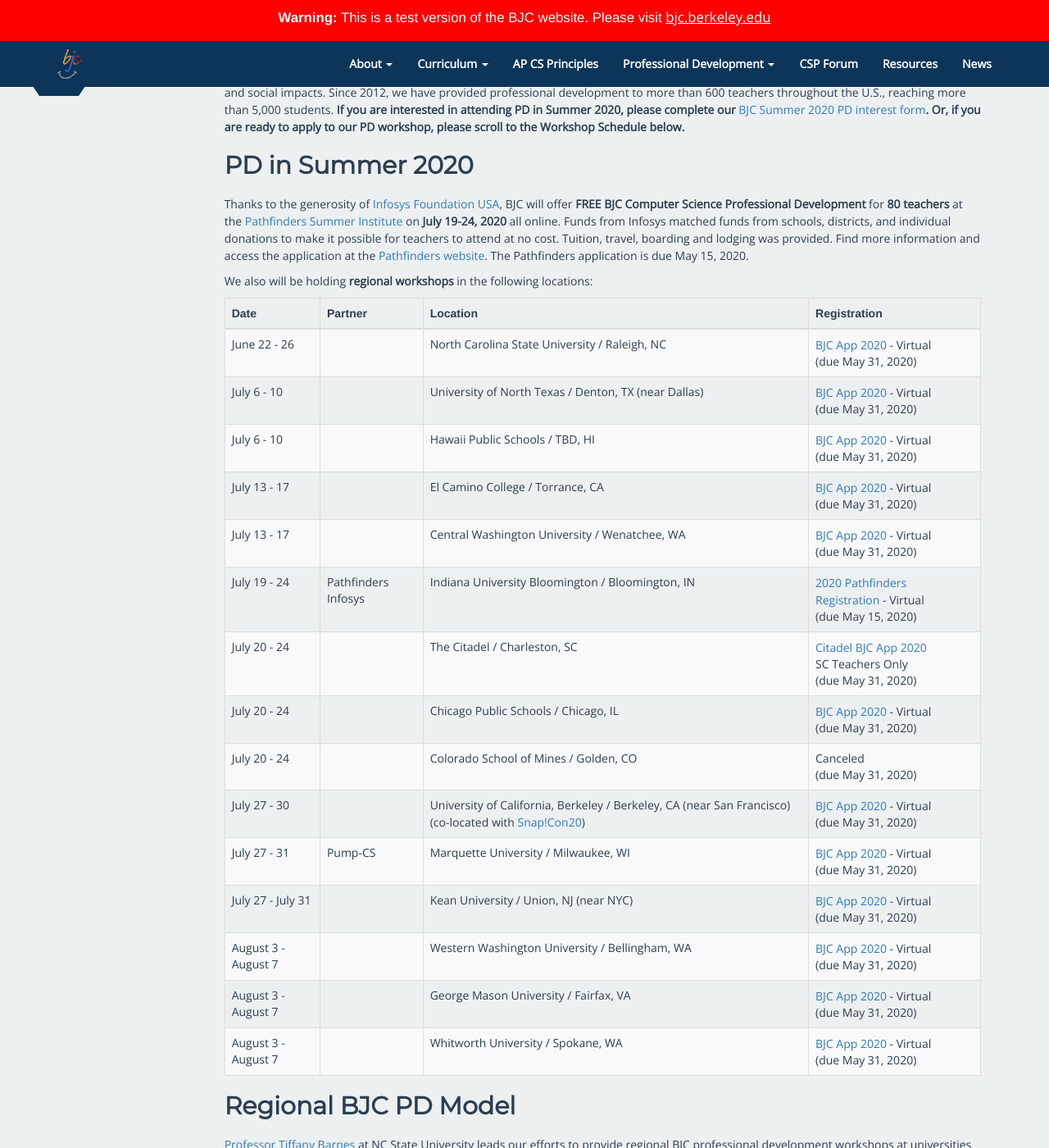
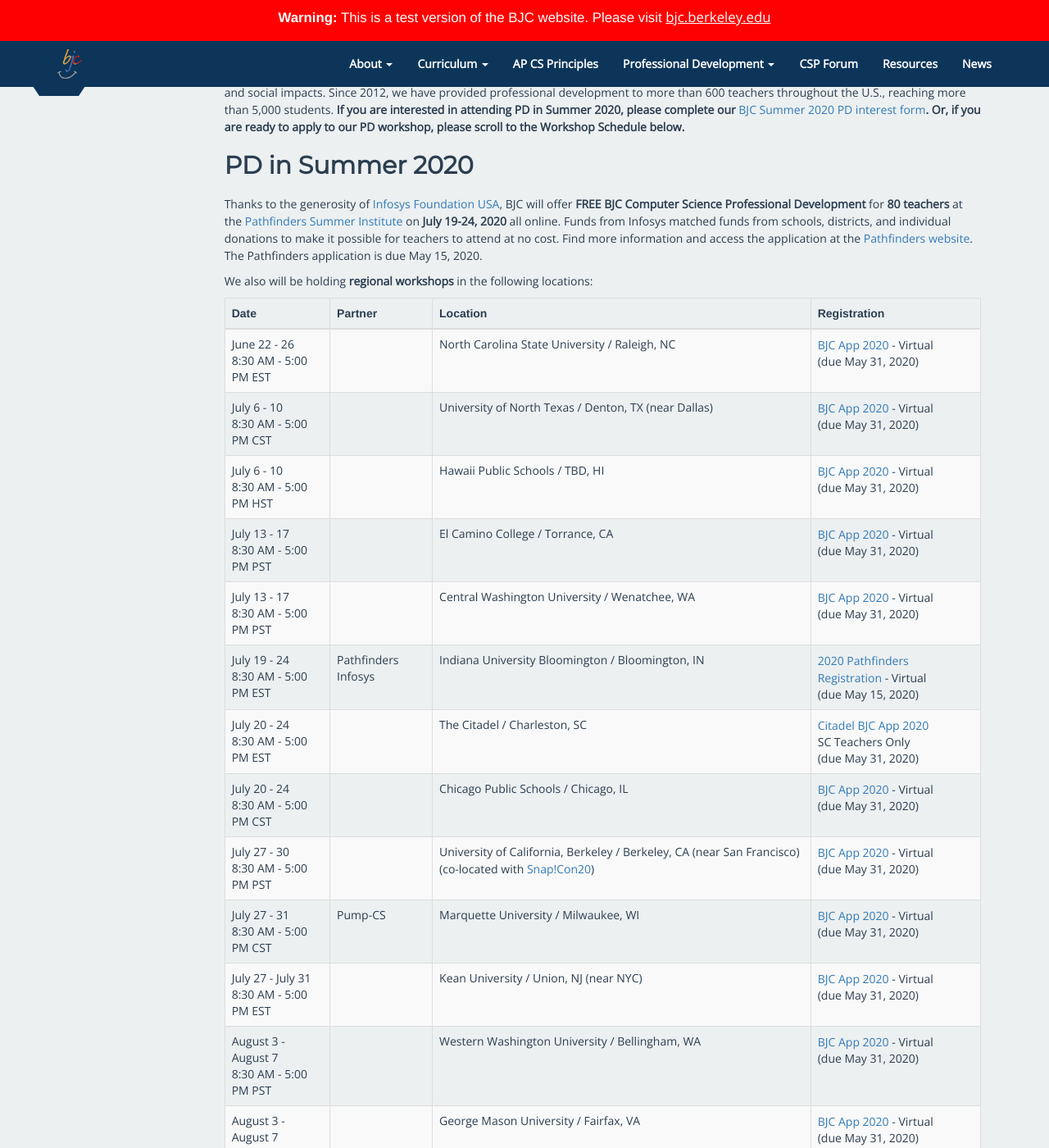
Before and after one commit to beautyjoy/beautyjoy.github.io, a Jekyll site: the page built from summer-pd/index.md, in a window 1280 px wide and 1400 px high, scrolled down 389 px. Shown: the whole window at 82% size. Built offline with Jekyll 4.4.1, drawn with Linux system fonts in a browser that asks for light colours; some of the changed text lies outside the part shown.

Commit message:
updated to online wording

```diff
--- a/summer-pd/index.md
+++ b/summer-pd/index.md
@@ -45,7 +45,9 @@
 
 <!-- More information about Summer 2020 PD will be released in Winter 2020. If you are interested in attending PD in Summer 2020, please complete our [BJC Summer 2020 PD interest form][pd-interest-form-link]. -->
 
-Thanks to the generosity of [Infosys Foundation USA][infosys], BJC will offer **FREE BJC Computer Science Professional Development** for **80 teachers** at the [Pathfinders Summer Institute][pathfinders] on **July 19-24, 2020** all online. Funds from Infosys matched funds from schools, districts, and individual donations to make it possible for teachers to attend at no cost. Tuition, travel, boarding and lodging was provided. Find more information and access the application at the [Pathfinders website][pathfinders-app-link]. The Pathfinders application is due May 15, 2020.
+Thanks to the generosity of [Infosys Foundation USA][infosys], BJC will offer **FREE BJC Computer Science Professional Development** for **80 teachers** at the [Pathfinders Summer Institute][pathfinders] on **July 19-24, 2020** all online. Funds from Infosys matched funds from schools, districts, and individual donations to make it possible for teachers to attend at no cost. Find more information and access the application at the [Pathfinders website][pathfinders-app-link]. The Pathfinders application is due May 15, 2020.
+
+<!-- Tuition, travel, boarding and lodging was provided. -->
 
 [pathfinders-app-link]: http://www.infosys.org/infosys-foundation-usa/pathfinders/summer/Pages/index.aspx
 
@@ -63,7 +65,8 @@
 </thead>
 <tbody>
   <tr>
-    <td>June 22 - 26</td>
+    <td>June 22 - 26
+	  <br> 8:30 AM - 5:00 PM EST</td>
     <td></td>
     <td>North Carolina State University / Raleigh, NC</td>
 	<td><a href="https://bjc.link/pdapp20">BJC App 2020</a> - Virtual
@@ -71,35 +74,40 @@
 
   </tr>
   <tr>
-    <td>July 6 - 10</td>
+    <td>July 6 - 10
+	    <br> 8:30 AM - 5:00 PM CST</td>
     <td></td>
     <td>University of North Texas / Denton, TX (near Dallas)</td>
 	<td><a href="https://bjc.link/pdapp20">BJC App 2020</a> - Virtual
 	<br>(due May 31, 2020)</td>
   </tr>
   <tr>
-    <td>July 6 - 10</td>
+    <td>July 6 - 10
+	    <br> 8:30 AM - 5:00 PM HST</td>
 	<td></td>
     <td>Hawaii Public Schools / TBD, HI</td>
 	<td><a href="https://bjc.link/pdapp20">BJC App 2020</a> - Virtual
 	<br>(due May 31, 2020)</td>
   </tr>
   <tr>
-    <td>July 13 - 17</td>
+    <td>July 13 - 17
+	    <br> 8:30 AM - 5:00 PM PST</td>
 	<td></td>
     <td>El Camino College / Torrance, CA</td>
 	<td><a href="https://bjc.link/pdapp20">BJC App 2020</a> - Virtual
 	<br>(due May 31, 2020)</td>
   </tr>
   <tr>
-    <td>July 13 - 17</td>
+    <td>July 13 - 17
+	    <br> 8:30 AM - 5:00 PM PST</td>
 	<td></td>
     <td>Central Washington University / Wenatchee, WA</td>
 	<td><a href="https://bjc.link/pdapp20">BJC App 2020</a> - Virtual
 	<br>(due May 31, 2020)</td>
   </tr>
   <tr>
-    <td>July 19 - 24</td>
+    <td>July 19 - 24
+	    <br> 8:30 AM - 5:00 PM EST</td>
 	<td>Pathfinders Infosys</td>
     <td>Indiana University Bloomington / Bloomington, IN</td>
 	<td><a href="http://www.infosys.org/infosys-foundation-usa/pathfinders/summer/Pages/index.aspx">2020 Pathfinders Registration</a> - Virtual
@@ -112,7 +120,8 @@
 	</td>-->
   </tr>
   <tr>
-    <td>July 20 - 24</td>
+    <td>July 20 - 24
+	    <br> 8:30 AM - 5:00 PM EST</td>
 	<td></td>
     <td>The Citadel / Charleston, SC</td>
 	<td><a href="http://bit.ly/CSPDweek2020">Citadel BJC App 2020</a>
@@ -120,23 +129,16 @@
 	<br>(due May 31, 2020)</td>
   </tr>
   <tr>
-    <td>July 20 - 24</td>
+    <td>July 20 - 24
+	    <br> 8:30 AM - 5:00 PM CST</td>
 	<td></td>
     <td>Chicago Public Schools / Chicago, IL</td>
 	<td><a href="https://bjc.link/pdapp20">BJC App 2020</a> - Virtual
 	<br>(due May 31, 2020)</td>
   </tr>
   <tr>
-    <td>July 20 - 24</td>
-	<td></td>
-    <td>Colorado School of Mines / Golden, CO</td>
-	<td>Canceled
-	<!-- <td><a href="https://bjc.link/pdapp20">BJC App 2020</a> - Virtual> -->
-	<br>(due May 31, 2020)</td>
-  </tr>
-
-  <tr>
-    <td>July 27 - 30</td>
+    <td>July 27 - 30
+	<br> 8:30 AM - 5:00 PM PST</td>
 	<td></td>
     <td>University of California, Berkeley / Berkeley, CA (near San Francisco) (co-located with <a href='https://snapcon.org'>Snap!Con20</a>)</td>
 	<td><a href="https://bjc.link/pdapp20">BJC App 2020</a> - Virtual
@@ -144,35 +146,40 @@
   </tr>
 
   <tr>
-    <td>July 27 - 31</td>
+    <td>July 27 - 31
+	    <br> 8:30 AM - 5:00 PM CST</td>
 	<td>Pump-CS</td>
     <td>Marquette University / Milwaukee, WI</td>
 	<td><a href="https://bjc.link/pdapp20">BJC App 2020</a> - Virtual
 	<br>(due May 31, 2020)</td>
   </tr>
   <tr>
-    <td>July 27 - July 31</td>
+    <td>July 27 - July 31
+	    <br> 8:30 AM - 5:00 PM EST</td>
 	  <td></td>
     <td>Kean University / Union, NJ (near NYC)</td>
 	<td><a href="https://bjc.link/pdapp20">BJC App 2020</a> - Virtual
 	<br>(due May 31, 2020)</td>
   </tr>
   <tr>
-    <td>August 3 - August 7</td>
+    <td>August 3 - August 7
+	    <br> 8:30 AM - 5:00 PM PST</td>
 	<td></td>
     <td>Western Washington University / Bellingham, WA</td>
 	<td><a href="https://bjc.link/pdapp20">BJC App 2020</a> - Virtual
 	<br>(due May 31, 2020)</td>
   </tr>
   <tr>
-    <td>August 3 - August 7</td>
+    <td>August 3 - August 7
+	    <br> 8:30 AM - 5:00 PM EST</td>
 	<td></td>
     <td>George Mason University / Fairfax, VA</td>
 	<td><a href="https://bjc.link/pdapp20">BJC App 2020</a> - Virtual
 	<br>(due May 31, 2020)</td>
   </tr>
   <tr>
-    <td>August 3 - August 7</td>
+    <td>August 3 - August 7
+	    <br> 8:30 AM - 5:00 PM PST</td>
 	<td></td>
     <td>Whitworth University / Spokane, WA</td>
 	<td><a href="https://bjc.link/pdapp20">BJC App 2020</a> - Virtual
```
Also changed, not shown: other parts of summer-pd/index.md (+1 -1 lines).
